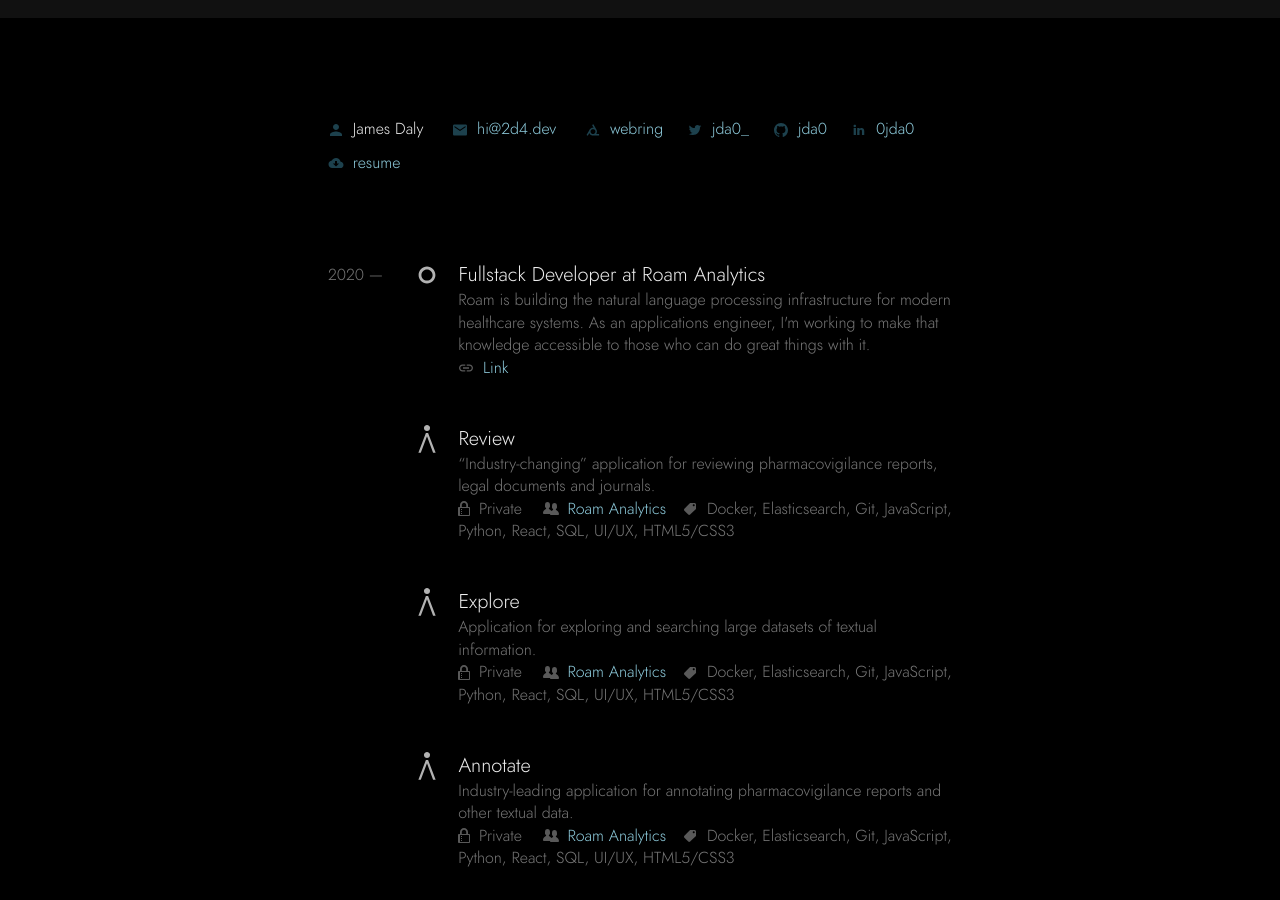
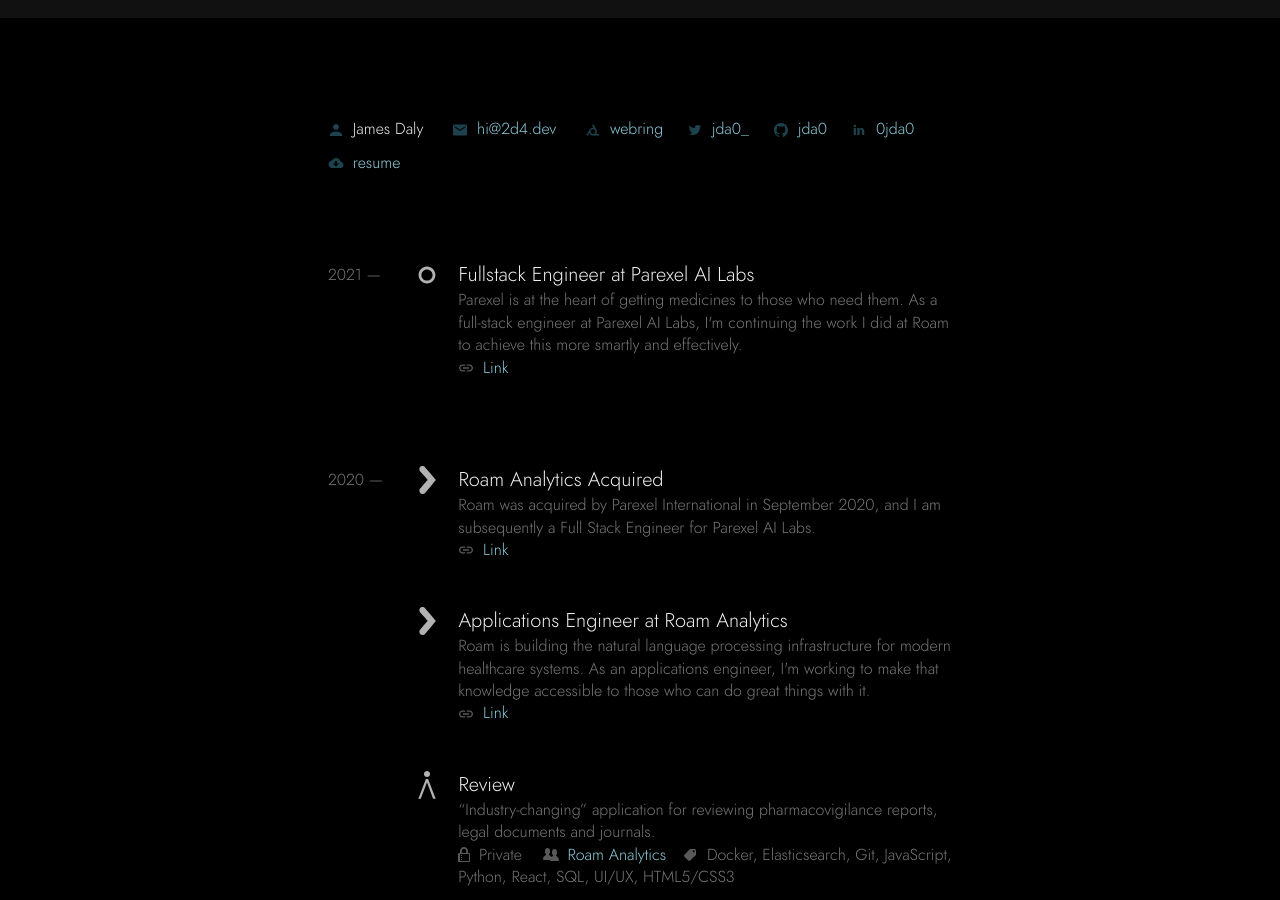
Before and after one commit to jda0/mrvscity, a Jekyll site: the page built from index.html, in a window 1280 px wide and 900 px high, scrolled down 396 px. Built offline with Jekyll 4.4.1, drawn with Linux system fonts in a browser that asks for light colours.

Commit message:
Update employment (Parexel) (#1)
* Update repos.yaml

* Add files via upload

```diff
--- a/_data/repos.yaml
+++ b/_data/repos.yaml
@@ -1,8 +1,26 @@
+- div: 2021
+
+- title: Fullstack Engineer at Parexel AI Labs
+  links:
+  - url: //parexel.com
+  desc:
+    Parexel is at the heart of getting medicines to those who need them. As a full-stack engineer at Parexel AI Labs, I'm continuing the work I did at Roam to achieve this more smartly and effectively.
+  lastcommit: 1/21
+
 - div: 2020
 
-- title: Fullstack Developer at Roam Analytics
+- title: Roam Analytics Acquired
+  links:
+  - url: //www.parexel.com/news-events-resources/news/current/parexel-completes-purchase-roam-analytics-natural-language-processing-capability
+  svg: parexel
+  desc:
+    Roam was acquired by Parexel International in September 2020, and I am subsequently a Full Stack Engineer for Parexel AI Labs.
+  lastcommit: 9/20
+
+- title: Applications Engineer at Roam Analytics
   links:
   - url: //roamanalytics.com
+  svg: parexel
   desc:
     Roam is building the natural language processing infrastructure for modern healthcare systems. As an applications engineer, I'm working to make that knowledge accessible to those who can do great things with it.
   lastcommit: 9/19
```
Also changed, not shown: _includes/parexel.svg (added).
